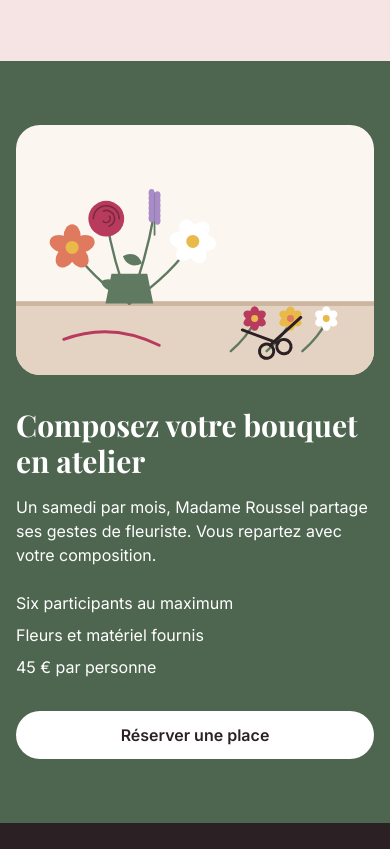
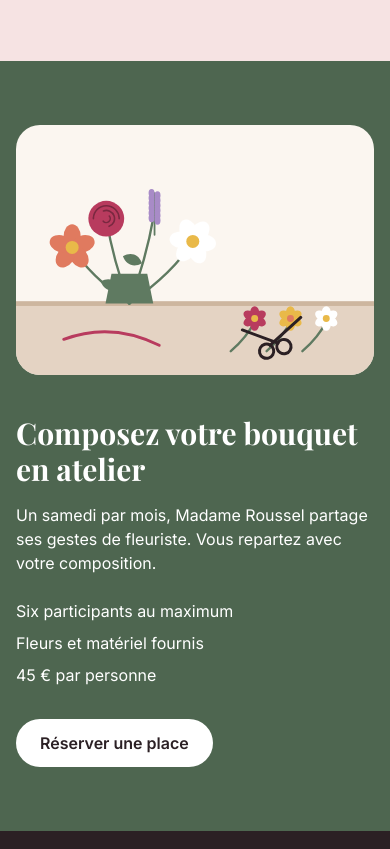
Before and after one commit to annagh89/Accueil-Roussel-, a website: page index.html in a window 390 px wide. Shown: the part 3594-4443 px from the top of the page. Drawn offline with nearby package versions, Linux system fonts and the light colour scheme.

Commit message:
SECTION ATELIER

```diff
--- a/index.html
+++ b/index.html
@@ -198,13 +198,13 @@
     </section>
     <!-- SECTION ATELIER -->
     <section id="atelier" class="bg-sauge py-[64px] md:py-[96px]">
-        <div class="max-w-[1152px] mx-auto px-4 md:px-8 md:grid md:grid-cols-2 md:gap-[40px] md:items-center">
+        <div class="max-w-[1152px] mx-auto px-4 flex flex-col gap-[40px] md:px-8 md:grid md:grid-cols-2 md:items-center">
 
             <div class="md:order-2">
                 <img class="rounded-[24px] w-full object-cover" src="images/atelier.svg" alt="Atelier floral de Madame Roussel">
             </div>
 
-            <div class="md:order-1 mt-[32px] md:mt-0">
+            <div class="md:order-1">
                 <h2 class="font-titre font-bold text-[30px] md:text-[36px] leading-[36px] md:leading-[40px] text-blanc mb-[16px]">
                     Composez votre bouquet en atelier
                 </h2>
@@ -216,7 +216,7 @@
                     <li>Fleurs et matériel fournis</li>
                     <li>45 € par personne</li>
                 </ul>
-                <a href="contact.html" class="block w-full sm:w-auto sm:inline-block text-center font-inter text-[16px] font-semibold text-encre bg-blanc px-[24px] py-[12px] rounded-full hover:bg-creme active:bg-creme transition-colors focus-visible:outline-2 focus-visible:outline-offset-2 focus-visible:outline-blanc">
+                <a href="contact.html" class="inline-block text-center font-inter text-[16px] font-semibold text-encre bg-blanc px-[24px] py-[12px] rounded-full hover:bg-creme active:bg-creme transition-colors focus-visible:outline-2 focus-visible:outline-offset-2 focus-visible:outline-blanc">
                     Réserver une place
                 </a>
             </div>
```
Also changed, not shown: dist/output.css.
